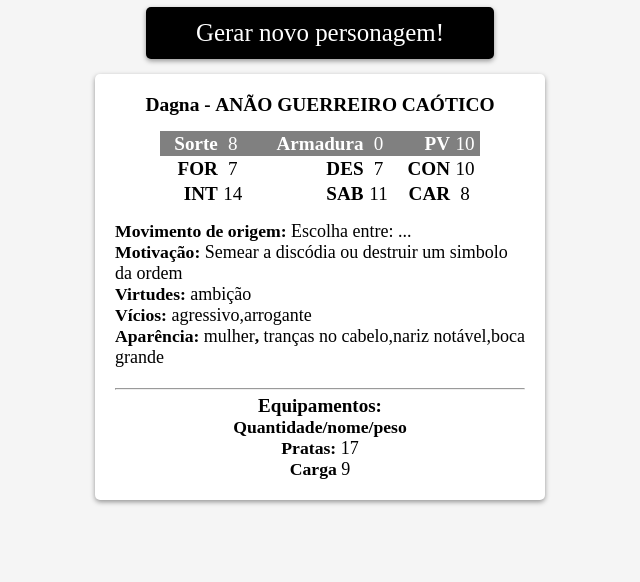
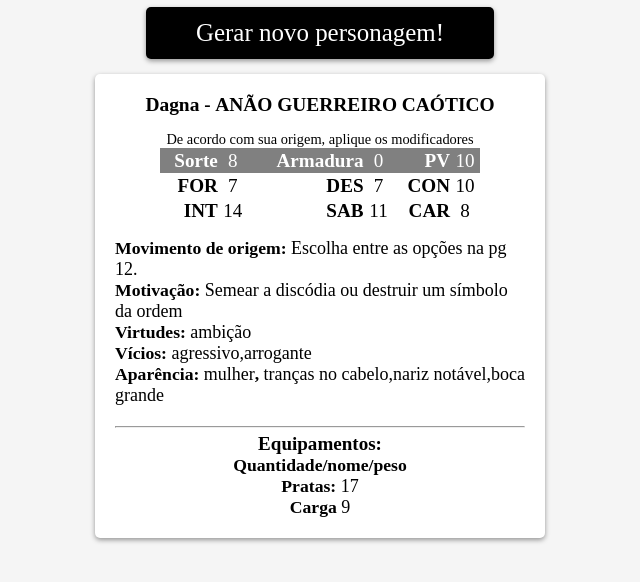
Before and after one commit to augustolimads/criador-personagens-SNF, a plain HTML site: page index.html in a window 1280 px wide. Both pictures are taken after a click on the button "Gerar novo personagem!". Shown: the part 48-630 px from the top of the page, without its empty margins (320-960 px from the left). Drawn offline with Linux system fonts and the light colour scheme.

Commit message:
mudanças gerais

```diff
--- a/estilo.css
+++ b/estilo.css
@@ -26,6 +26,7 @@ h1{
     color: white;
     background: black;
     border: none;
+    outline: none;
     border-radius: 5px;
     box-shadow: 0px 2px 5px rgba(0, 0, 0, 0.397);
 }
@@ -37,6 +38,8 @@ h1{
     position: relative;
     top: 2px;
     background: gray;
+    border: none;
+    outline: none;
 }
 #box{
     display: flex;
@@ -75,6 +78,9 @@ h3 span{
     justify-content: center;
     margin: 5px;
 }
+caption{
+    font-size: 0.8em;
+}
 table{
     border-collapse: collapse;
     margin: 10px 0px 10px 0px;
--- a/index.html
+++ b/index.html
@@ -15,6 +15,7 @@
             <h3><span id="nome">Nome</span> - <span id="raça">raça</span> <span id="classe">classe</span> <span id="alinhamento"></span></h3>
             <div id="table-box">
                 <table>
+                    <caption>De acordo com sua origem, aplique os modificadores</caption>
                     <tr>
                         <th>Sorte</th><td id="sorte">3</td>
                         <th>Armadura</th><td id="armadura">0</td>
@@ -32,7 +33,7 @@
                     </tr>
                 </table>
             </div>
-            <p>Movimento de origem: <span id="origem">Escolha...</span></p>
+            <p>Movimento de origem: <span>Escolha entre as opções na pg 12.</span></p>
             <p>Motivação: <span id="motivação">x</span></p>
             <p>Virtudes: <span class="virtude">x</span></p>
             <p>Vícios: <span class="vício">x</span></p>
--- a/main.js
+++ b/main.js
@@ -9,7 +9,6 @@ function gerar(){
     const motivaçãoRand = motivacao(alinhamentoRand)
     const virtudesRand = virtudesFunc(alinhamentoRand)
     const viciosRand = viciosFunc(alinhamentoRand)
-    const movimentoVar = movFunc(raçasRand)
     const aparenciaRand = aparenciaFunc(classeRand)
     const sexoRand = listaSexo[randomize(listaSexo)]
     const nomeRand = nomeFunc(sexoRand, raçasRand)
@@ -35,7 +34,6 @@ function gerar(){
     motivação.innerText = motivaçãoRand
     virtude.innerText = virtudesRand.toString()
     vícios.innerText = viciosRand.toString()
-    movOrigem.innerText = movimentoVar
     aparência.innerText = aparenciaRand.toString()
     sexo.innerText = sexoRand
     força.innerText = forçaRand
--- a/script.js
+++ b/script.js
@@ -105,7 +105,7 @@ function motivacao(alinhamento){
             return 'Manter a ordem a despeito das forças que poderiam subvertê-la'
             break
         case 'CAÓTICO':
-            return 'Semear a discódia ou destruir um simbolo da ordem'
+            return 'Semear a discódia ou destruir um símbolo da ordem'
             break
     }
 }
@@ -163,24 +163,6 @@ function viciosFunc(alinhamento){
         case 'NEUTRO':
             viciosTemp.push(listaVícios[randomize(listaVícios)])
             return viciosTemp
-            break
-
-    }
-}
-//--------------------------------------------------------------------------------------
-function movFunc(raça){
-    switch(raça){
-        case 'HUMANO':
-            return 'Escolha entre: ...'
-            break
-        case 'HALFLING':
-            return 'Escolha entre: ...'
-            break
-        case 'ANÃO':
-            return 'Escolha entre: ...'
-            break
-        case 'ELFO':
-            return 'Escolha entre: ...'
             break
 
     }
--- a/variaveisdom.js
+++ b/variaveisdom.js
@@ -14,7 +14,6 @@ const constituição = document.querySelector("td#con")
 const inteligência = document.querySelector("td#int")
 const sabedoria = document.querySelector("td#sab")
 const carisma = document.querySelector("td#car")
-const movOrigem = document.querySelector("span#origem")
 const motivação = document.querySelector("span#motivação")
 const virtude = document.querySelector("span.virtude")
 const vícios = document.querySelector("span.vício")
```
